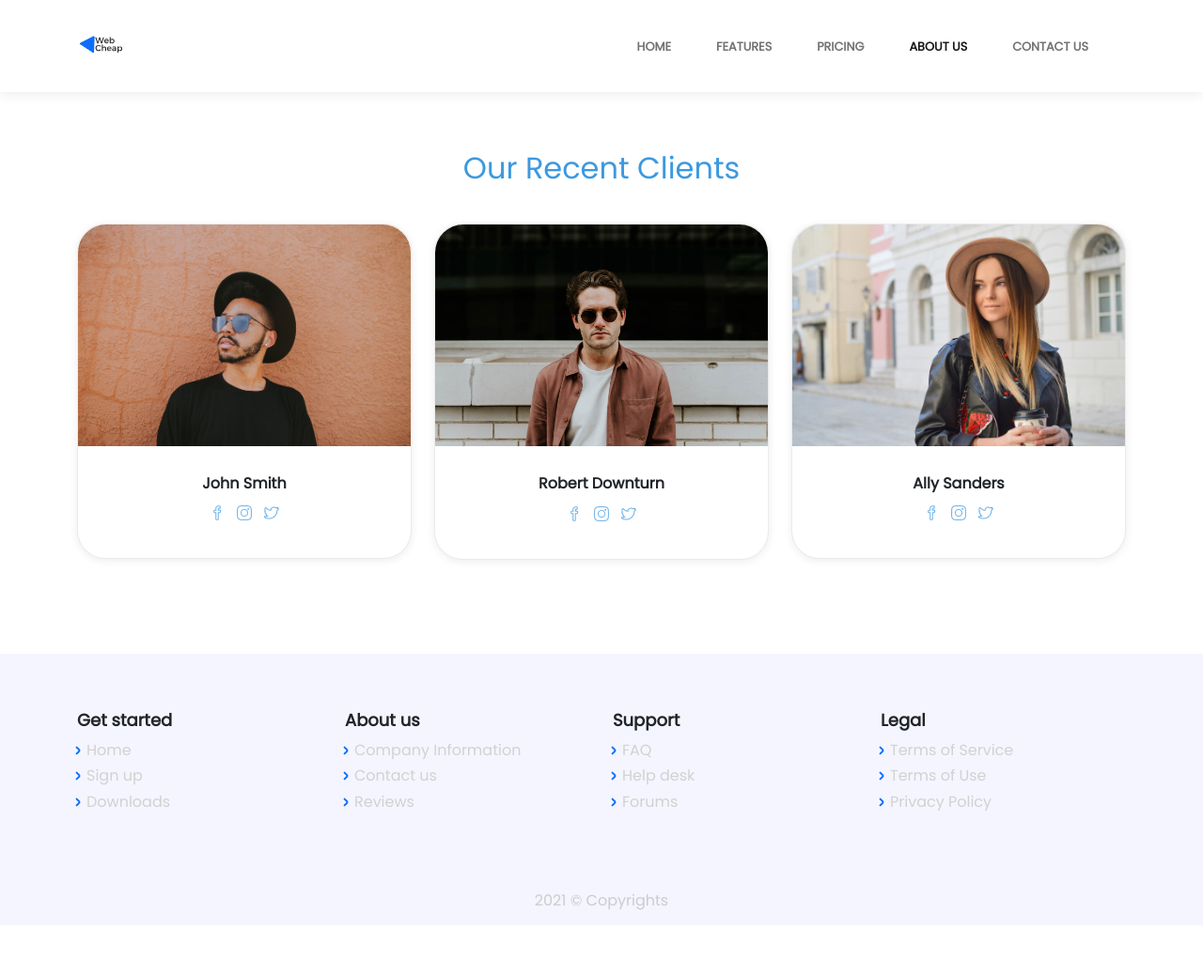
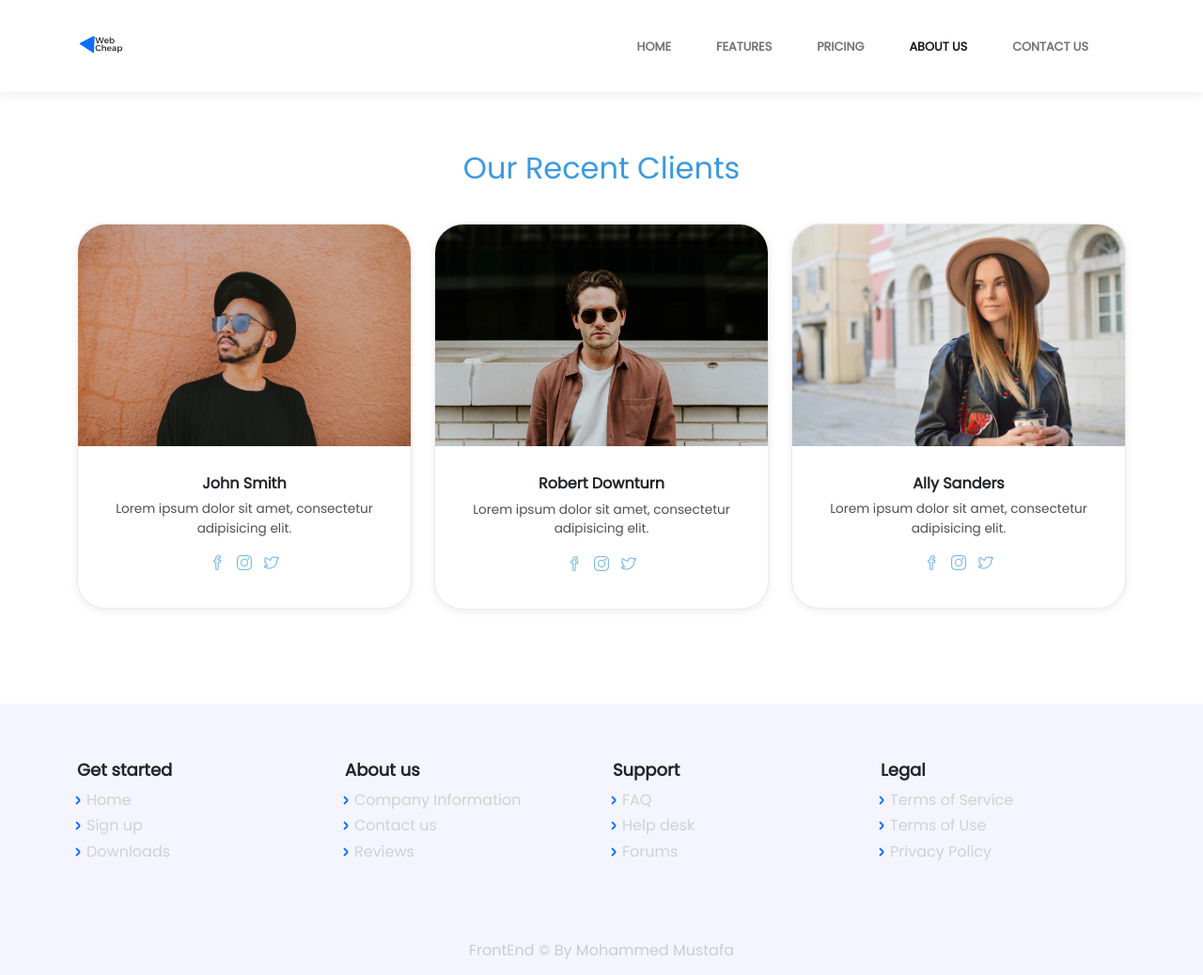
Before and after one commit to iammustafatz/webcheap, a plain HTML site: page about-us.html in a window 1280 px wide. Shown: the whole page at 94% size. Before the commit the page ends 985 px from the top, so only its background shows below. Drawn offline with nearby package versions, Linux system fonts and the light colour scheme; some packages are replaced by stand-ins of ours; a script that the page names is missing.

Commit message:
first commit

```diff
--- a/about-us.html
+++ b/about-us.html
@@ -40,6 +40,7 @@
                         <div class="card text-center clean-card"><img class="card-img-top w-100 d-block" src="assets/img/avatars/avatar1.jpg">
                             <div class="card-body info">
                                 <h4 class="card-title">John Smith</h4>
+                                <p class="card-text">Lorem ipsum dolor sit amet, consectetur adipisicing elit.</p>
                                 <div class="icons"><a href="#"><i class="icon-social-facebook"></i></a><a href="#"><i class="icon-social-instagram"></i></a><a href="#"><i class="icon-social-twitter"></i></a></div>
                             </div>
                         </div>
@@ -48,6 +49,7 @@
                         <div class="card text-center clean-card"><img class="card-img-top w-100 d-block" src="assets/img/avatars/avatar2.jpg">
                             <div class="card-body info">
                                 <h4 class="card-title">Robert Downturn</h4>
+                                <p class="card-text">Lorem ipsum dolor sit amet, consectetur adipisicing elit.</p>
                                 <div class="icons"><a href="#"><i class="icon-social-facebook"></i></a><a href="#"><i class="icon-social-instagram"></i></a><a href="#"><i class="icon-social-twitter"></i></a></div>
                             </div>
                         </div>
@@ -56,6 +58,7 @@
                         <div class="card text-center clean-card"><img class="card-img-top w-100 d-block" src="assets/img/avatars/avatar3.jpg">
                             <div class="card-body info">
                                 <h4 class="card-title">Ally Sanders</h4>
+                                <p class="card-text">Lorem ipsum dolor sit amet, consectetur adipisicing elit.</p>
                                 <div class="icons"><a href="#"><i class="icon-social-facebook"></i></a><a href="#"><i class="icon-social-instagram"></i></a><a href="#"><i class="icon-social-twitter"></i></a></div>
                             </div>
                         </div>
@@ -102,7 +105,7 @@
             </div>
         </div>
         <div class="footer-copyright">
-            <p>2021 © Copyrights</p>
+            <p>FrontEnd © By Mohammed Mustafa</p>
         </div>
     </footer>
     <script src="assets/bootstrap/js/bootstrap.min.js"></script>
```
Also changed, not shown: contact-us.html (+1 -1 lines), features.html (+1 -1 lines), index.html (+4 -1 lines), pricing.html (+1 -1 lines).
